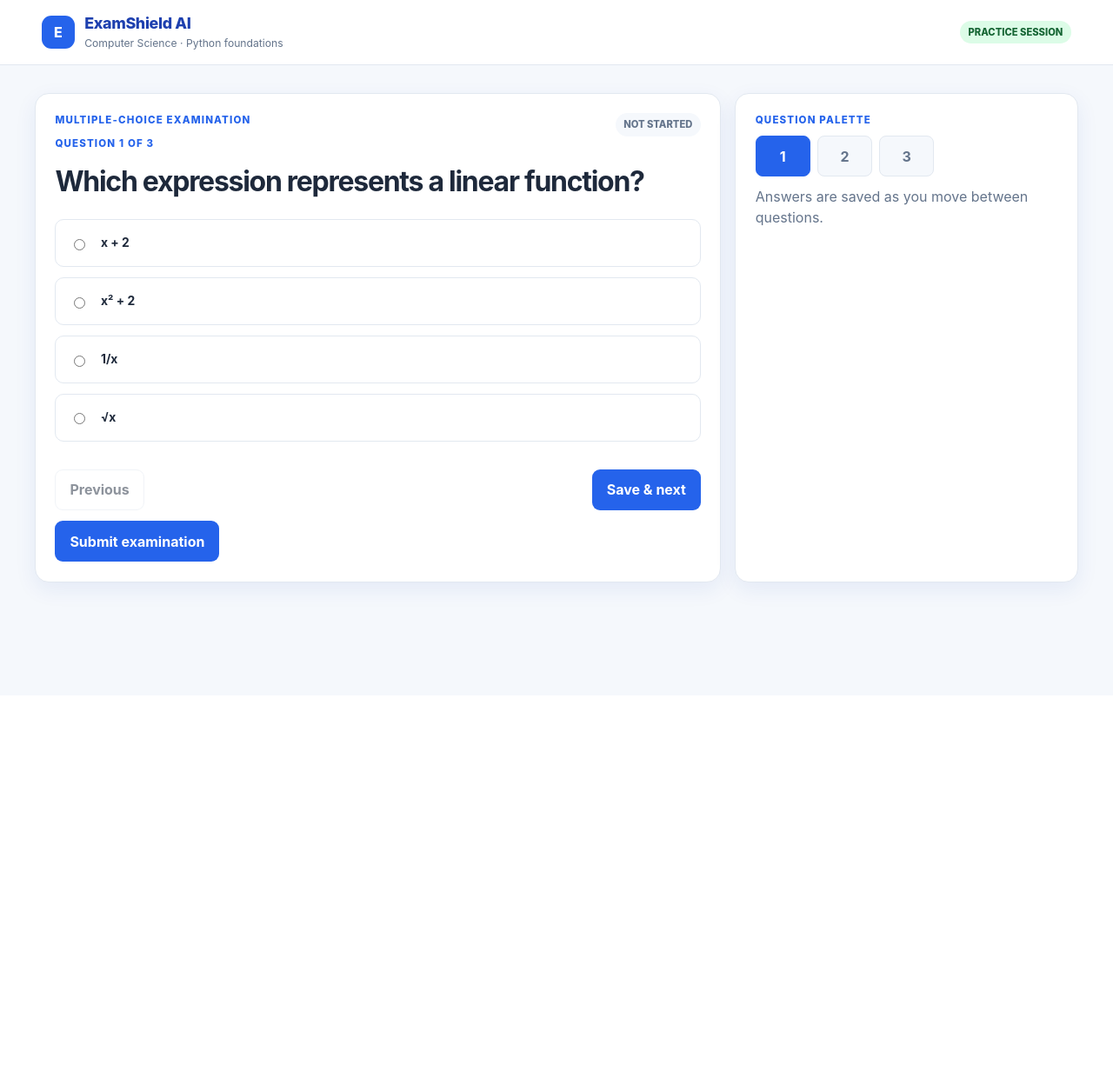
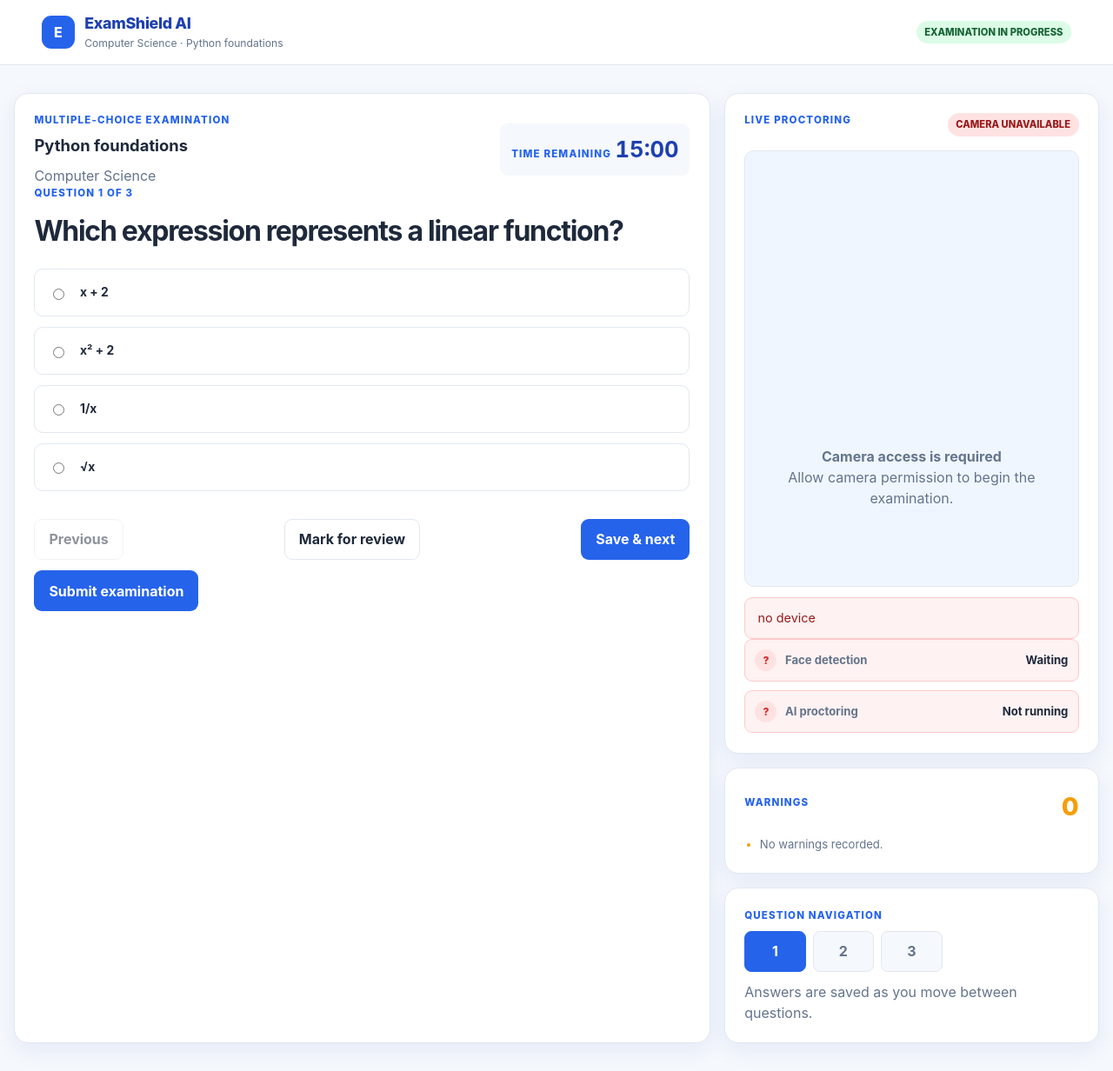
Before and after one commit to asmitadasmail-beep/EXAMSHIELD-AI, a Flask app: page /attempt/1 in a window 1280 px wide. Shown: the whole page at 87% size. Before the commit the page ends 690 px from the top, so only its background shows below. Run offline with Flask 3, Linux system fonts and the light colour scheme; a user stored in the database is signed in; data comes from the database, SQL or seed files in the repository; both versions use the stored data as it was after the commit.

Commit message:
Subjects added

```diff
--- a/frontend/static/css/style.css
+++ b/frontend/static/css/style.css
@@ -215,8 +215,16 @@ button:disabled { cursor: not-allowed; opacity: 0.5; }
 .instruction-list { display: grid; gap: 0.7rem; margin: 1.5rem 0; padding-left: 1.2rem; color: var(--muted); }
 .consent-row { display: flex; grid-template-columns: auto 1fr; align-items: center; margin-bottom: 1rem; }
 .consent-row input { width: auto; }
-.exam-shell { display: grid; grid-template-columns: minmax(0, 2fr) minmax(260px, 1fr); gap: 1rem; width: min(1200px, calc(100% - 2rem)); margin: 2rem auto; }
+.exam-shell { display: grid; grid-template-columns: minmax(0, 13fr) minmax(280px, 7fr); gap: 1rem; width: min(1280px, calc(100% - 2rem)); margin: 2rem auto; }
 .question-panel, .palette-panel { padding: 1.4rem; background: var(--surface); border: 1px solid var(--border); border-radius: 16px; box-shadow: var(--shadow); }
+.exam-sidebar { display: grid; align-content: start; gap: 1rem; }
+.exam-timer-card { min-width: 130px; padding: 0.65rem 0.8rem; text-align: right; background: var(--page); border-radius: 9px; }
+.exam-timer-card .eyebrow { margin-bottom: 0.15rem; }
+.exam-timer-card strong { color: var(--primary-dark); font-size: 1.6rem; font-variant-numeric: tabular-nums; }
+.camera-error { margin: 0.8rem 0 0; }
+.warning-count { color: var(--warning); font-size: 1.8rem; }
+.warning-list { display: grid; gap: 0.45rem; margin: 0.8rem 0 0; padding-left: 1.1rem; color: var(--muted); font-size: 0.82rem; }
+.warning-list li::marker { color: var(--warning); }
 .question-panel h1 { margin: 1rem 0 1.5rem; font-size: clamp(1.3rem, 3vw, 2rem); }
 .option-list { display: grid; gap: 0.75rem; }
 .option-row { display: flex; grid-template-columns: auto 1fr; align-items: center; padding: 1rem; border: 1px solid var(--border); border-radius: 10px; cursor: pointer; }
@@ -228,6 +236,7 @@ button:disabled { cursor: not-allowed; opacity: 0.5; }
 .palette-button { padding: 0.65rem; color: var(--muted); background: var(--page); border: 1px solid var(--border); border-radius: 8px; font-weight: 750; }
 .palette-button.current { color: #fff; background: var(--primary); border-color: var(--primary); }
 .palette-button.answered { color: #166534; background: #dcfce7; border-color: #bbf7d0; }
+.palette-button.reviewed { box-shadow: inset 0 -3px 0 var(--warning); }
 .result-highlight strong { display: block; color: var(--primary-dark); font-size: 2.4rem; }
 .result-highlight p:last-child { color: var(--success); font-size: 1.25rem; font-weight: 800; }
 .result-facts { grid-template-columns: repeat(2, 1fr); }
@@ -241,6 +250,8 @@ button:disabled { cursor: not-allowed; opacity: 0.5; }
     .settings-grid { grid-template-columns: repeat(2, minmax(0, 1fr)); }
     .subject-grid, .exam-grid, .result-grid { grid-template-columns: repeat(2, minmax(0, 1fr)); }
     .exam-shell { grid-template-columns: 1fr; }
+    .exam-sidebar { grid-template-columns: repeat(2, minmax(0, 1fr)); }
+    .camera-panel { grid-column: 1 / -1; }
 }
 @media (max-width: 620px) {
     .page-shell, .dashboard-shell, .reports-shell, .about-shell, .settings-shell { width: min(100% - 1rem, 1240px); }
@@ -248,6 +259,8 @@ button:disabled { cursor: not-allowed; opacity: 0.5; }
     .subject-grid, .exam-grid, .result-grid { grid-template-columns: 1fr; }
     .student-card, .subsystems-card { grid-column: auto; }
     .student-details, .settings-grid { grid-template-columns: 1fr; }
+    .exam-sidebar { grid-template-columns: 1fr; }
+    .camera-panel { grid-column: auto; }
     .dashboard-intro { align-items: flex-start; flex-direction: column; }
     .check-item { align-items: flex-start; }
     .check-value { margin-left: auto; }
--- a/frontend/static/js/exam.js
+++ b/frontend/static/js/exam.js
@@ -1,10 +1,40 @@
 document.addEventListener("DOMContentLoaded", () => {
     const questions = window.examData.questions || [];
     const answers = new Map();
+    const reviewed = new Set();
     let current = 0;
+    let remainingSeconds = Math.max(Number(window.examData.duration_minutes || 0) * 60, 0);
+    let timerId = null;
+    let statusId = null;
+    let cameraStream = null;
+    let frameCanvas = null;
+    let frameTimer = null;
+    let examStopped = false;
+
     const mount = document.getElementById("questionMount");
     const palette = document.getElementById("questionPalette");
     const saveStatus = document.getElementById("saveStatus");
+    const video = document.getElementById("cameraVideo");
+    const cameraMessage = document.getElementById("cameraMessage");
+    const cameraError = document.getElementById("cameraError");
+    const cameraStatus = document.getElementById("cameraStatus");
+    const timer = document.getElementById("examTimer");
+    const warningCount = document.getElementById("warningCount");
+    const recentWarnings = document.getElementById("recentWarnings");
+    const faceStatus = document.getElementById("faceStatus");
+    const aiStatus = document.getElementById("aiStatus");
+
+    function setStatus(element, text, state) {
+        element.textContent = text;
+        element.classList.remove("status-neutral", "status-success", "status-warning", "status-alert");
+        element.classList.add(`status-${state}`);
+    }
+
+    function renderTimer() {
+        const minutes = Math.floor(remainingSeconds / 60);
+        const seconds = remainingSeconds % 60;
+        timer.textContent = `${String(minutes).padStart(2, "0")}:${String(seconds).padStart(2, "0")}`;
+    }
 
     function render() {
         const question = questions[current];
@@ -23,13 +53,15 @@ document.addEventListener("DOMContentLoaded", () => {
         }));
         document.getElementById("previousQuestion").disabled = current === 0;
         document.getElementById("nextQuestion").textContent = current === questions.length - 1 ? "Save answer" : "Save & next";
+        document.getElementById("markReview").textContent = reviewed.has(question.question_id) ? "Unmark review" : "Mark for review";
     }
 
     async function save(questionId, optionId) {
         saveStatus.textContent = "Saving...";
         try {
             const response = await fetch(`/api/attempt/${window.attemptId}/answer`, {
-                method: "POST", headers: {"Content-Type": "application/json"},
+                method: "POST",
+                headers: {"Content-Type": "application/json"},
                 body: JSON.stringify({question_id: questionId, option_id: optionId})
             });
             if (!response.ok) throw new Error("Answer could not be saved.");
@@ -41,16 +73,154 @@ document.addEventListener("DOMContentLoaded", () => {
 
     function renderPalette() {
         palette.innerHTML = questions.map((question, index) =>
-            `<button type="button" class="palette-button ${answers.has(question.question_id) ? "answered" : ""} ${index === current ? "current" : ""}">${index + 1}</button>`
+            `<button type="button" class="palette-button ${answers.has(question.question_id) ? "answered" : ""} ${reviewed.has(question.question_id) ? "reviewed" : ""} ${index === current ? "current" : ""}">${index + 1}</button>`
         ).join("");
-        palette.querySelectorAll("button").forEach((button, index) => button.addEventListener("click", () => { current = index; render(); renderPalette(); }));
+        palette.querySelectorAll("button").forEach((button, index) => button.addEventListener("click", () => {
+            current = index;
+            render();
+            renderPalette();
+        }));
     }
 
-    document.getElementById("previousQuestion").addEventListener("click", () => { if (current > 0) { current -= 1; render(); renderPalette(); } });
-    document.getElementById("nextQuestion").addEventListener("click", () => { if (current < questions.length - 1) { current += 1; render(); renderPalette(); } });
+    function updateProctorStatus(data) {
+        if (data.running) {
+            setStatus(cameraStatus, data.camera_status || "Camera ready", "success");
+        } else if (data.error || data.camera_status === "Camera Off") {
+            setStatus(cameraStatus, data.camera_status || "Camera unavailable", "alert");
+        }
+        const faceDetected = data.live_checks && data.live_checks.face_detected;
+        faceStatus.textContent = faceDetected ? "Detected" : (data.running ? "Not detected" : "Waiting");
+        document.getElementById("faceCheck").classList.toggle("check-normal", Boolean(faceDetected));
+        document.getElementById("faceCheck").classList.toggle("check-alert", !faceDetected);
+        if (data.running && data.ai_ready) {
+            aiStatus.textContent = data.ai_status || "Running";
+            document.getElementById("aiCheck").classList.toggle("check-normal", true);
+            document.getElementById("aiCheck").classList.toggle("check-alert", false);
+        } else {
+            aiStatus.textContent = data.error || "Not running";
+            document.getElementById("aiCheck").classList.toggle("check-normal", false);
+            document.getElementById("aiCheck").classList.toggle("check-alert", true);
+        }
+        warningCount.textContent = String(data.warning_count || 0);
+        const warnings = data.recent_warnings || data.active_alerts || [];
+        recentWarnings.innerHTML = warnings.length
+            ? warnings.map((warning) => `<li>${warning}</li>`).join("")
+            : "<li>No active warnings.</li>";
+    }
+
+    async function pollProctorStatus() {
+        try {
+            const response = await fetch("/exam/status", {cache: "no-store"});
+            if (!response.ok) throw new Error("Unable to read proctoring status.");
+            updateProctorStatus(await response.json());
+        } catch (error) {
+            setStatus(cameraStatus, "Status unavailable", "alert");
+            aiStatus.textContent = error.message;
+        }
+    }
+
+    async function startProctoring() {
+        if (!navigator.mediaDevices || !navigator.mediaDevices.getUserMedia) {
+            throw new Error("This browser does not support camera access. Use a current browser over HTTPS or localhost.");
+        }
+        cameraStream = await navigator.mediaDevices.getUserMedia({video: {width: {ideal: 1280}, height: {ideal: 720}}, audio: false});
+        video.srcObject = cameraStream;
+        cameraMessage.hidden = true;
+        video.hidden = false;
+        setStatus(cameraStatus, "Camera connected", "success");
+
+        const startResponse = await fetch("/exam/start", {method: "POST", headers: {"Content-Type": "application/json"}, body: JSON.stringify({source: "browser"})});
+        const data = await startResponse.json();
+        if (!startResponse.ok || !data.running) {
+            stopCamera();
+            throw new Error(data.error || "The AI proctoring engine could not start.");
+        }
+        updateProctorStatus(data);
+        statusId = window.setInterval(pollProctorStatus, 1500);
+        frameCanvas = document.createElement("canvas");
+        frameCanvas.width = 640;
+        frameCanvas.height = 480;
+        frameTimer = window.setInterval(sendFrameToProctor, 250);
+        timerId = window.setInterval(() => {
+            remainingSeconds -= 1;
+            renderTimer();
+            if (remainingSeconds <= 0) {
+                window.clearInterval(timerId);
+                finishExam();
+            }
+        }, 1000);
+    }
+
+    function stopCamera() {
+        if (cameraStream) {
+            cameraStream.getTracks().forEach((track) => track.stop());
+            cameraStream = null;
+        }
+        video.srcObject = null;
+    }
+
+    async function stopProctoring() {
+        if (examStopped) return;
+        examStopped = true;
+        if (statusId) window.clearInterval(statusId);
+        if (frameTimer) window.clearInterval(frameTimer);
+        stopCamera();
+        try {
+            await fetch("/exam/stop", {method: "POST", keepalive: true});
+        } catch (error) {
+            setStatus(cameraStatus, "Stop failed", "alert");
+        }
+
+    }
+
+    async function sendFrameToProctor() {
+        if (!cameraStream || video.readyState < 2 || !frameCanvas) return;
+        const context = frameCanvas.getContext("2d");
+        context.drawImage(video, 0, 0, frameCanvas.width, frameCanvas.height);
+        const blob = await new Promise((resolve) => frameCanvas.toBlob(resolve, "image/jpeg", 0.75));
+        if (blob) await fetch("/exam/frame", {method: "POST", headers: {"Content-Type": "image/jpeg"}, body: blob});
+    }
+
+    function finishExam() {
+        stopProctoring().finally(() => {
+            document.getElementById("submitForm").submit();
+        });
+    }
+
+    document.getElementById("previousQuestion").addEventListener("click", () => {
+        if (current > 0) { current -= 1; render(); renderPalette(); }
+    });
+    document.getElementById("nextQuestion").addEventListener("click", () => {
+        if (current < questions.length - 1) { current += 1; render(); renderPalette(); }
+    });
+    document.getElementById("markReview").addEventListener("click", () => {
+        const questionId = questions[current].question_id;
+        if (reviewed.has(questionId)) reviewed.delete(questionId);
+        else reviewed.add(questionId);
+        render();
+        renderPalette();
+    });
     document.getElementById("submitForm").addEventListener("submit", (event) => {
-        if (!window.confirm("Submit this examination? You will not be able to change your answers.")) event.preventDefault();
+        if (examStopped) return;
+        event.preventDefault();
+        if (window.confirm("Submit this examination? You will not be able to change your answers.")) finishExam();
     });
+    window.addEventListener("pagehide", () => {
+        if (!examStopped) {
+            stopCamera();
+            navigator.sendBeacon("/exam/stop", new Blob([], {type: "application/json"}));
+        }
+    });
+
     render();
     renderPalette();
+    renderTimer();
+    startProctoring().catch((error) => {
+        cameraMessage.hidden = false;
+        video.hidden = true;
+        cameraError.hidden = false;
+        cameraError.textContent = error.message;
+        setStatus(cameraStatus, "Camera unavailable", "alert");
+        aiStatus.textContent = "Not running";
+    });
 });
--- a/frontend/templates/instructions.html
+++ b/frontend/templates/instructions.html
@@ -1,4 +1,4 @@
 <!doctype html>
 <html lang="en"><head><meta charset="utf-8"><meta name="viewport" content="width=device-width, initial-scale=1"><title>{{ page_title }} | ExamShield AI</title><link rel="stylesheet" href="{{ url_for('static', filename='css/style.css') }}"></head>
 <body><header class="site-header"><div class="brand-block"><div class="brand-mark">E</div><div><div class="brand-title">ExamShield AI</div><div class="brand-subtitle">Examination instructions</div></div></div></header>
-<main class="page-shell"><section class="hero-card instructions-card"><p class="eyebrow">{{ exam.subject_name }} · {{ exam.bank_name }}</p><h1>{{ exam.name }}</h1><p class="message">Read the details before starting. The timer begins only after you confirm.</p><dl class="exam-facts"><div><dt>Questions</dt><dd>{{ exam.question_count }}</dd></div><div><dt>Duration</dt><dd>{{ exam.duration_minutes }} minutes</dd></div><div><dt>Maximum marks</dt><dd>{{ exam.max_marks }}</dd></div><div><dt>Mode</dt><dd>{{ exam.mode|capitalize }}</dd></div></dl><ul class="instruction-list"><li>Keep your answers saved before moving to another question.</li><li>Practice mode does not activate the existing webcam proctoring engine.</li><li>For monitored sessions, camera access starts only after the explicit start action.</li><li>Detected events are observations for review and are not proof of misconduct.</li></ul><form method="post" action="{{ url_for('learning.begin_exam', exam_id=exam.exam_id) }}"><label class="consent-row"><input type="checkbox" required> I have read and understood the examination instructions.</label><button class="primary-button" type="submit">Start examination</button></form></section></main></body></html>
+<main class="page-shell"><section class="hero-card instructions-card"><p class="eyebrow">{{ exam.subject_name }} · {{ exam.bank_name }}</p><h1>{{ exam.name }}</h1><p class="message">Read the details before starting. The timer begins only after you confirm.</p><dl class="exam-facts"><div><dt>Questions</dt><dd>{{ exam.question_count }}</dd></div><div><dt>Duration</dt><dd>{{ exam.duration_minutes }} minutes</dd></div><div><dt>Maximum marks</dt><dd>{{ exam.max_marks }}</dd></div><div><dt>Mode</dt><dd>{{ exam.mode|capitalize }}</dd></div></dl><ul class="instruction-list"><li>Keep your answers saved before moving to another question.</li><li>Camera permission is required before the examination timer starts.</li><li>The live camera feed is sent to the existing MediaPipe and YOLO proctoring pipeline.</li><li>Detected events are observations for review and are not proof of misconduct.</li></ul><form method="post" action="{{ url_for('learning.begin_exam', exam_id=exam.exam_id) }}"><label class="consent-row"><input type="checkbox" required> I have read and understood the examination instructions.</label><button class="primary-button" type="submit">Start examination</button></form></section></main></body></html>
--- a/frontend/templates/take_exam.html
+++ b/frontend/templates/take_exam.html
@@ -1,4 +1,86 @@
 <!doctype html>
-<html lang="en"><head><meta charset="utf-8"><meta name="viewport" content="width=device-width, initial-scale=1"><title>{{ page_title }} | ExamShield AI</title><link rel="stylesheet" href="{{ url_for('static', filename='css/style.css') }}"></head>
-<body><header class="site-header exam-header"><div class="brand-block"><div class="brand-mark">E</div><div><div class="brand-title">ExamShield AI</div><div class="brand-subtitle">{{ attempt.subject_name }} · {{ attempt.exam_name }}</div></div></div><span class="status-badge status-success">Practice session</span></header>
-<main class="exam-shell"><section class="question-panel"><div class="card-header-row"><p class="eyebrow">Multiple-choice examination</p><span id="saveStatus" class="status-badge status-neutral">Not started</span></div><div id="questionMount"></div><div class="exam-actions"><button class="secondary-button" id="previousQuestion" type="button">Previous</button><button class="primary-button" id="nextQuestion" type="button">Save & next</button></div><form id="submitForm" method="post" action="{{ url_for('learning.submit_exam', attempt_id=attempt.attempt_id) }}"><button class="primary-button" type="submit">Submit examination</button></form></section><aside class="palette-panel"><p class="eyebrow">Question palette</p><div id="questionPalette" class="question-palette"></div><p class="message">Answers are saved as you move between questions.</p></aside></main><script>window.examData={{ exam|tojson }};window.attemptId={{ attempt.attempt_id }};</script><script src="{{ url_for('static', filename='js/exam.js') }}"></script></body></html>
+<html lang="en">
+<head>
+    <meta charset="utf-8">
+    <meta name="viewport" content="width=device-width, initial-scale=1">
+    <title>{{ page_title }} | ExamShield AI</title>
+    <link rel="stylesheet" href="{{ url_for('static', filename='css/style.css') }}">
+</head>
+<body>
+    <header class="site-header exam-header">
+        <div class="brand-block">
+            <div class="brand-mark">E</div>
+            <div>
+                <div class="brand-title">ExamShield AI</div>
+                <div class="brand-subtitle">{{ attempt.subject_name }} · {{ attempt.exam_name }}</div>
+            </div>
+        </div>
+        <span class="status-badge status-success">Examination in progress</span>
+    </header>
+
+    <main class="exam-shell">
+        <section class="question-panel">
+            <div class="card-header-row">
+                <div>
+                    <p class="eyebrow">Multiple-choice examination</p>
+                    <h2>{{ attempt.exam_name }}</h2>
+                    <p class="message">{{ attempt.subject_name }}</p>
+                </div>
+                <div class="exam-timer-card">
+                    <span class="eyebrow">Time remaining</span>
+                    <strong id="examTimer">--:--</strong>
+                </div>
+            </div>
+            <div id="questionMount"></div>
+            <div class="exam-actions">
+                <button class="secondary-button" id="previousQuestion" type="button">Previous</button>
+                <button class="secondary-button" id="markReview" type="button">Mark for review</button>
+                <button class="primary-button" id="nextQuestion" type="button">Save &amp; next</button>
+            </div>
+            <form id="submitForm" method="post" action="{{ url_for('learning.submit_exam', attempt_id=attempt.attempt_id) }}">
+                <button class="primary-button" type="submit">Submit examination</button>
+            </form>
+        </section>
+
+        <aside class="exam-sidebar">
+            <section class="palette-panel camera-panel">
+                <div class="card-header-row">
+                    <p class="eyebrow">Live proctoring</p>
+                    <span id="cameraStatus" class="status-badge status-neutral">Camera pending</span>
+                </div>
+                <div class="camera-feed-shell">
+                    <video id="cameraVideo" class="camera-stream" autoplay muted playsinline hidden></video>
+                    <div id="cameraMessage" class="camera-placeholder">
+                        <strong>Camera access is required</strong>
+                        <span>Allow camera permission to begin the examination.</span>
+                    </div>
+                </div>
+                <p id="cameraError" class="form-error camera-error" hidden></p>
+                <ul class="proctor-checklist">
+                    <li id="faceCheck" class="check-item check-alert"><span class="check-icon">?</span><span class="check-label">Face detection</span><strong id="faceStatus" class="check-value">Waiting</strong></li>
+                    <li id="aiCheck" class="check-item check-alert"><span class="check-icon">?</span><span class="check-label">AI proctoring</span><strong id="aiStatus" class="check-value">Not started</strong></li>
+                </ul>
+            </section>
+            <section class="palette-panel">
+                <div class="card-header-row">
+                    <p class="eyebrow">Warnings</p>
+                    <strong id="warningCount" class="warning-count">0</strong>
+                </div>
+                <ul id="recentWarnings" class="warning-list"><li>No warnings recorded.</li></ul>
+            </section>
+            <section class="palette-panel">
+                <p class="eyebrow">Question navigation</p>
+                <div id="questionPalette" class="question-palette"></div>
+                <p id="saveStatus" class="message">Answers are saved as you move between questions.</p>
+            </section>
+        </aside>
+    </main>
+    <script id="examConfig" type="application/json">{{ {"exam": exam, "attemptId": attempt.attempt_id}|tojson }}</script>
+    <script>
+        const examConfig = JSON.parse(document.getElementById("examConfig").textContent);
+        window.examData = examConfig.exam;
+        window.attemptId = examConfig.attemptId;
+    </script>
+    <script src="{{ url_for('static', filename='js/exam.js') }}"></script>
+</body>
+</html>
--- /dev/null
+++ b/reports/csv/session_13.csv
@@ -0,0 +1 @@
+timestamp,event_type,confidence,severity,details
--- /dev/null
+++ b/reports/csv/session_14.csv
@@ -0,0 +1 @@
+timestamp,event_type,confidence,severity,details
--- /dev/null
+++ b/reports/csv/session_15.csv
@@ -0,0 +1 @@
+timestamp,event_type,confidence,severity,details
--- /dev/null
+++ b/reports/csv/session_17.csv
@@ -0,0 +1,2 @@
+timestamp,event_type,confidence,severity,details
+2026-11-02 05:44:45,MULTIPLE_PERSON,0.8843197226524353,HIGH,Detected 4 persons in the camera frame.
--- /dev/null
+++ b/reports/csv/session_18.csv
@@ -0,0 +1,2 @@
+timestamp,event_type,confidence,severity,details
+2026-11-02 05:47:20,MULTIPLE_PERSON,0.8559820652008057,HIGH,Detected 3 persons in the camera frame.
--- /dev/null
+++ b/reports/csv/session_19.csv
@@ -0,0 +1,4 @@
+timestamp,event_type,confidence,severity,details
+2026-11-03 05:40:42,MULTIPLE_PERSON,0.8784751296043396,HIGH,Detected 4 persons in the camera frame.
+2026-11-03 05:40:50,MULTIPLE_PERSON,0.8425279855728149,HIGH,Detected 3 persons in the camera frame.
+2026-11-03 05:41:01,MULTIPLE_PERSON,0.8634741306304932,HIGH,Detected 3 persons in the camera frame.
```
Also changed, not shown: ai_modules/proctor_engine.py (+37 -10 lines), backend/routes/exam_routes.py (+22 -1 lines), reports/csv/session_16.csv (added, +12 -0 lines), reports/csv/session_20.csv (added, +7 -0 lines), database/exam_proctoring.db, 4 other files.
